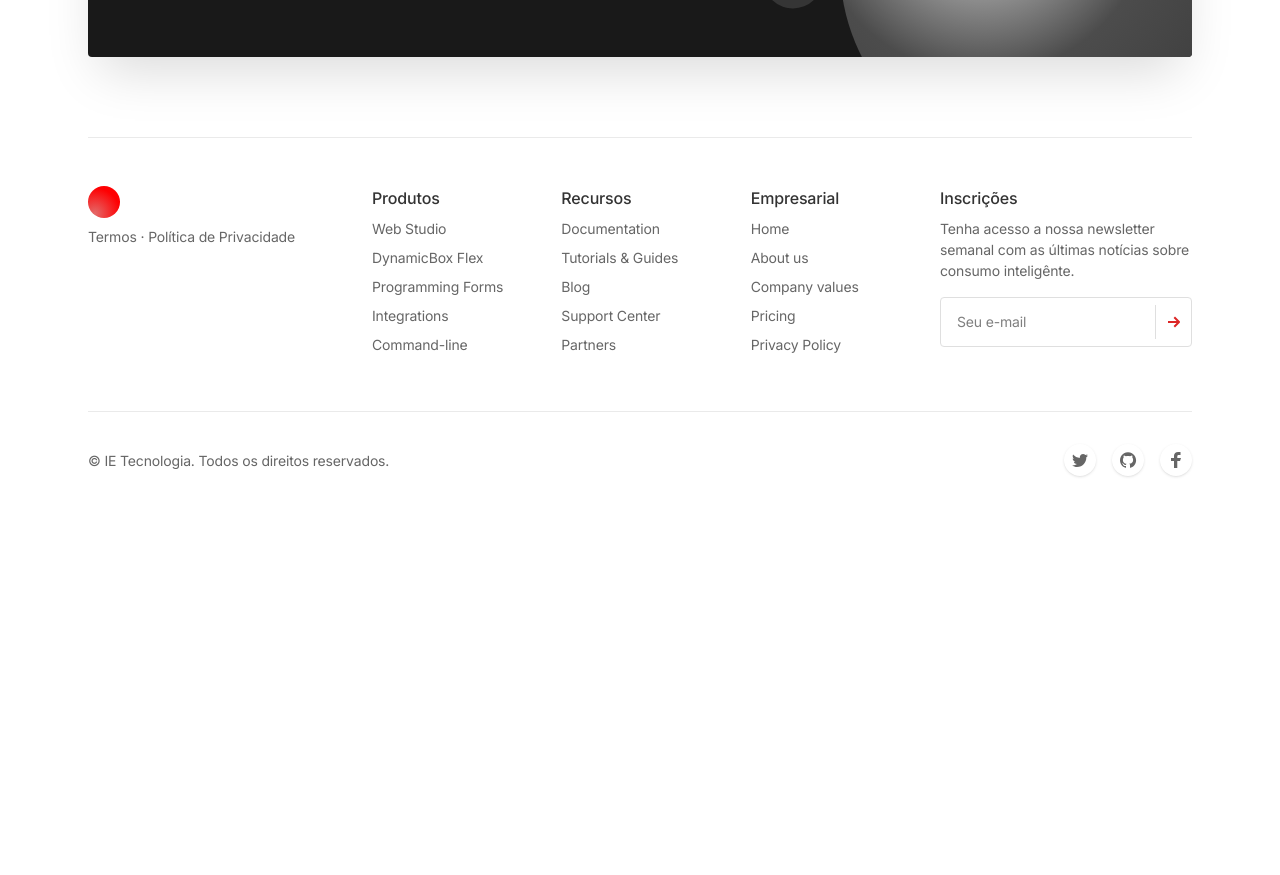
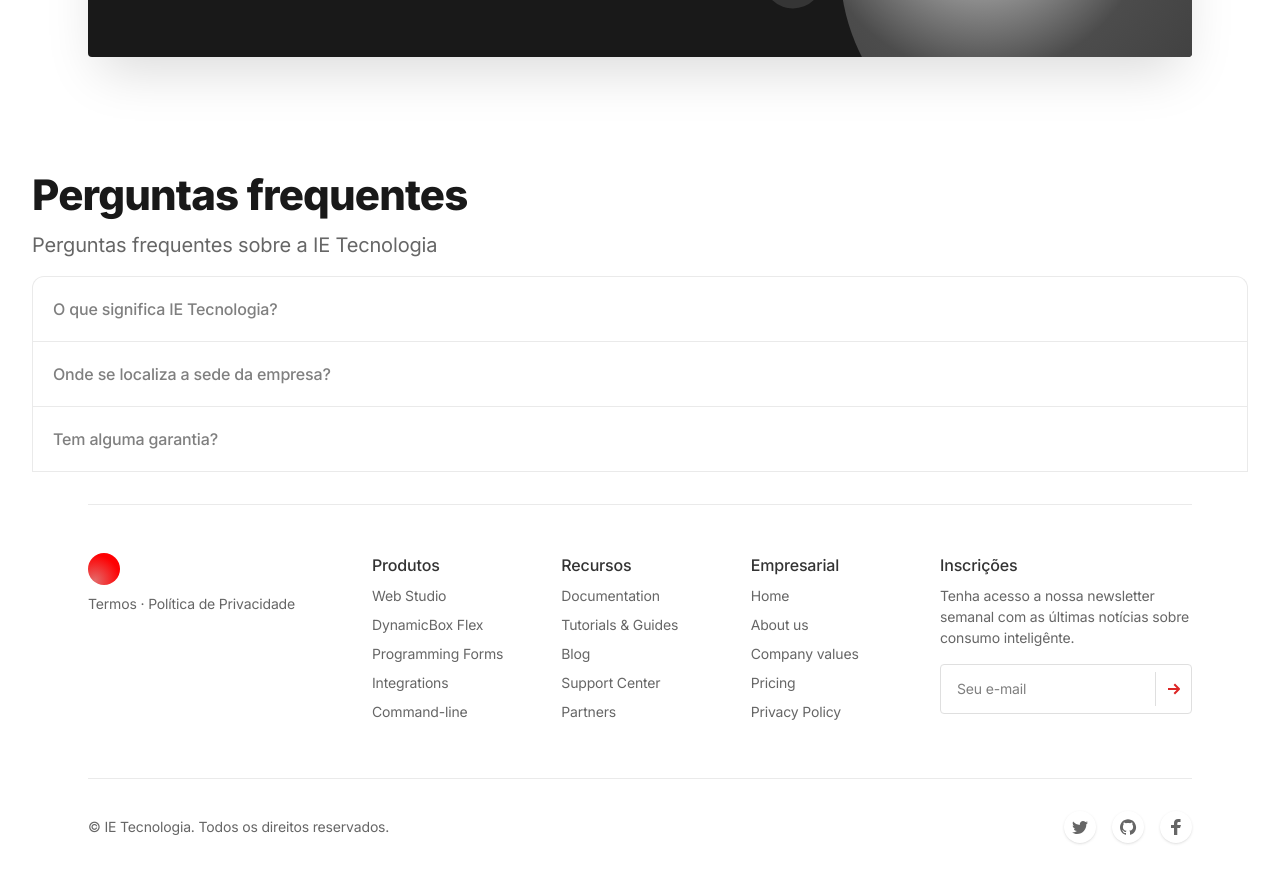
Before and after one commit to Anderson-Andre-P/landing-page-ie, a Next.js app: page / in a window 1280 px wide. Shown: the part 4880-5755 px from the top of the page. Before the commit the page ends 5388 px from the top, so only its background shows below. Built offline with nearby package versions, Linux system fonts and the light colour scheme.

Commit message:
feat: faq accordion

```diff
--- a/app/(default)/page.tsx
+++ b/app/(default)/page.tsx
@@ -1,13 +1,14 @@
 export const metadata = {
-  title: "IE Tecnologia",
-  description: "Page description",
+  title: 'IE Tecnologia',
+  description: 'Page description',
 };
 
-import Hero from "@/components/hero";
-import Features from "@/components/features";
-import FeaturesBlocks from "@/components/features-blocks";
-import Testimonials from "@/components/testimonials";
-import Newsletter from "@/components/newsletter";
+import Hero from '@/components/hero';
+import Features from '@/components/features';
+import FeaturesBlocks from '@/components/features-blocks';
+import Testimonials from '@/components/testimonials';
+import Newsletter from '@/components/newsletter';
+import Accordion from '@/components/accordion';
 
 export default function Home() {
   return (
@@ -17,6 +18,7 @@ export default function Home() {
       <FeaturesBlocks />
       <Testimonials />
       <Newsletter />
+      <Accordion />
     </>
   );
 }
--- /dev/null
+++ b/components/accordion.tsx
@@ -0,0 +1,46 @@
+'use client';
+
+import { useState } from 'react';
+
+export default function Accordion() {
+  return (
+    <>
+      <div className="">
+        <div className="bg-white">
+          <div className="container flex flex-col justify-center px-4 py-8 mx-auto md:p-8">
+            <h2 className="h2 mb-2">Perguntas frequentes</h2>
+            <p className="text-xl text-gray-600 mb-4">
+              Perguntas frequentes sobre a IE Tecnologia
+            </p>
+            <div className="">
+              <details className="">
+                <summary className="flex items-center justify-between w-full p-5 font-medium text-left text-gray-500 border border-b-0 border-gray-200 rounded-t-xl focus:ring-4 focus:ring-gray-200 hover:bg-gray-200">
+                  O que significa IE Tecnologia?
+                </summary>
+                <p className="p-5 border border-b-0 border-gray-200 text-gray-500 dark:text-gray-400">
+                  Significa...
+                </p>
+              </details>
+              <details className="">
+                <summary className="flex items-center justify-between w-full p-5 font-medium text-left text-gray-500 border border-b-0 border-gray-200 focus:ring-4 focus:ring-gray-200  hover:bg-gray-200">
+                  Onde se localiza a sede da empresa?
+                </summary>
+                <p className="p-5 border border-b-0 border-gray-200 text-gray-500 dark:text-gray-400">
+                  Localiza...
+                </p>
+              </details>
+              <details className="">
+                <summary className="flex items-center justify-between w-full p-5 font-medium text-left text-gray-500 border border-b-1 border-gray-200 focus:ring-4 focus:ring-gray-200 hover:bg-gray-200">
+                  Tem alguma garantia?
+                </summary>
+                <p className="p-5 border border-b-1 border-gray-200 rounded-b-xl text-gray-500 dark:text-gray-400">
+                  Garantia...
+                </p>
+              </details>
+            </div>
+          </div>
+        </div>
+      </div>
+    </>
+  );
+}
```
